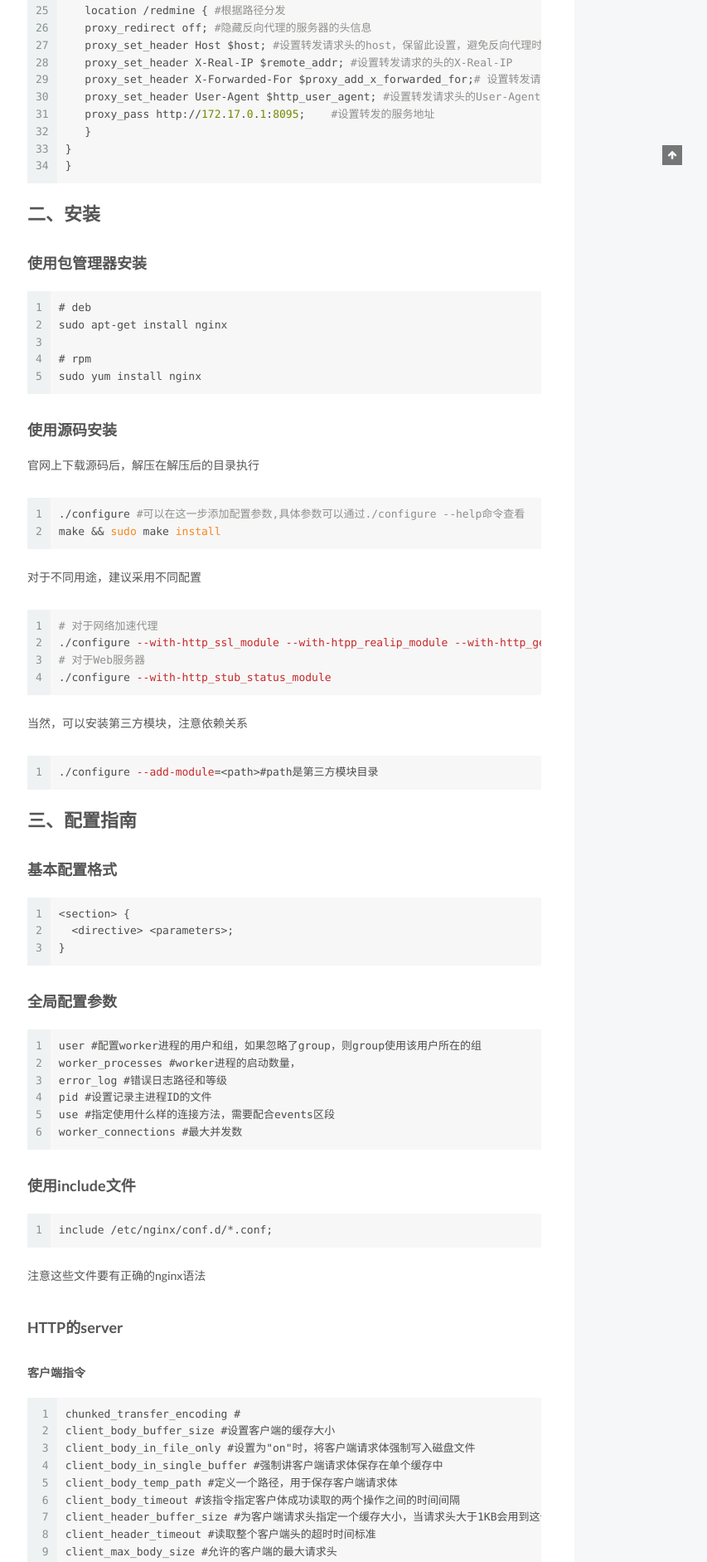
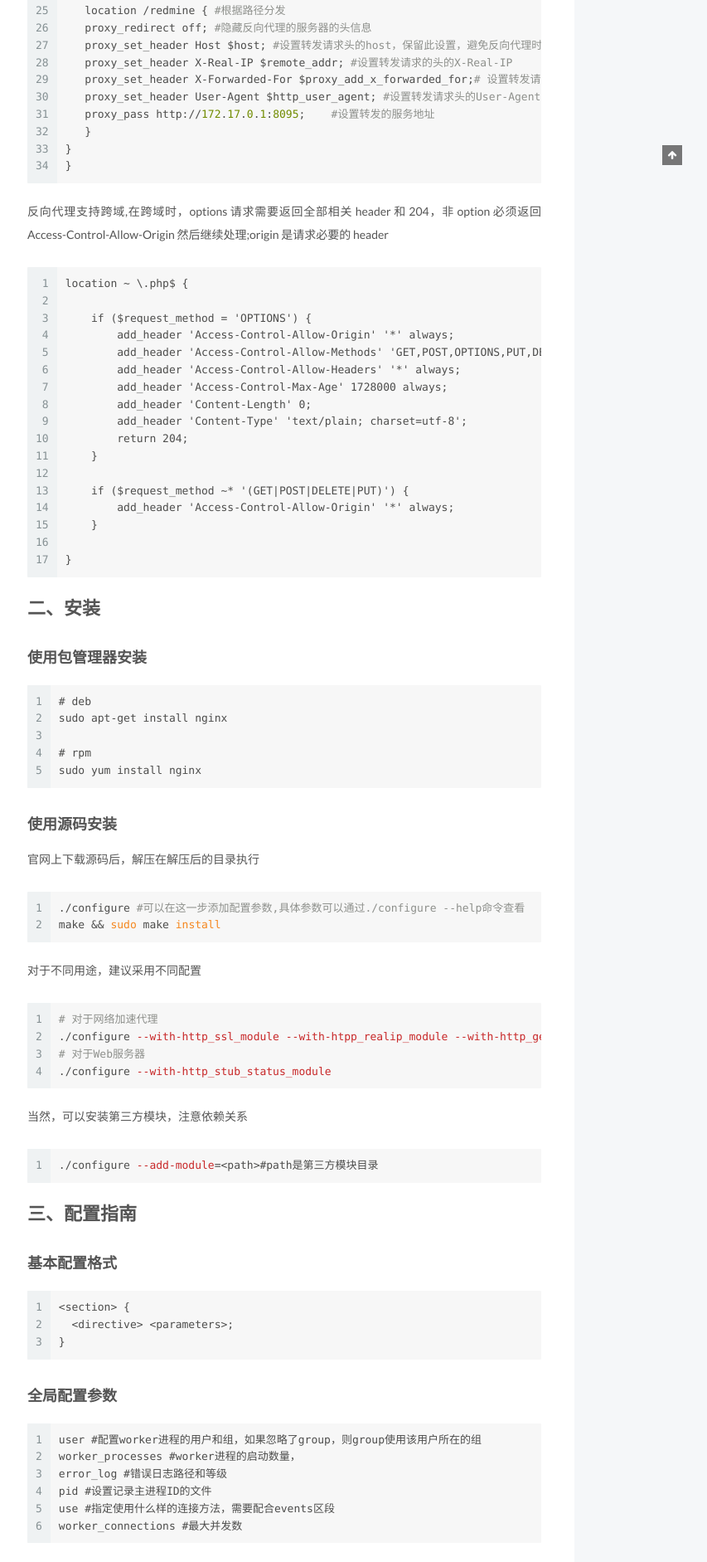
Before and after one commit to tuobashaoli/tuobashaoli.github.io, a Jekyll site: the page built from _posts/2019-04-10-nginx.markdown, in a window 1280 px wide. Shown: the part 801-2684 px from the top of the page at 83% size, without its empty margins (427-1280 px from the left). Built offline with Jekyll 4.4.1, drawn with Linux system fonts in a browser that asks for light colours; comment, search, counter and statistics services are not loaded.

Commit message:
update nginx

````diff
--- a/_posts/2019-04-10-nginx.markdown
+++ b/_posts/2019-04-10-nginx.markdown
@@ -43,6 +43,28 @@ server {
    proxy_pass http://172.17.0.1:8095;    #设置转发的服务地址
    }
 }
+}
+```
+
+反向代理支持跨域,在跨域时，options 请求需要返回全部相关 header 和 204，非 option 必须返回 Access-Control-Allow-Origin 然后继续处理;origin 是请求必要的 header
+
+```
+location ~ \.php$ {
+
+    if ($request_method = 'OPTIONS') {
+        add_header 'Access-Control-Allow-Origin' '*' always;
+        add_header 'Access-Control-Allow-Methods' 'GET,POST,OPTIONS,PUT,DELETE' always;
+        add_header 'Access-Control-Allow-Headers' '*' always;
+        add_header 'Access-Control-Max-Age' 1728000 always;
+        add_header 'Content-Length' 0;
+        add_header 'Content-Type' 'text/plain; charset=utf-8';
+        return 204;
+    }
+
+    if ($request_method ~* '(GET|POST|DELETE|PUT)') {
+        add_header 'Access-Control-Allow-Origin' '*' always;
+    }
+
 }
 ```
 
````
